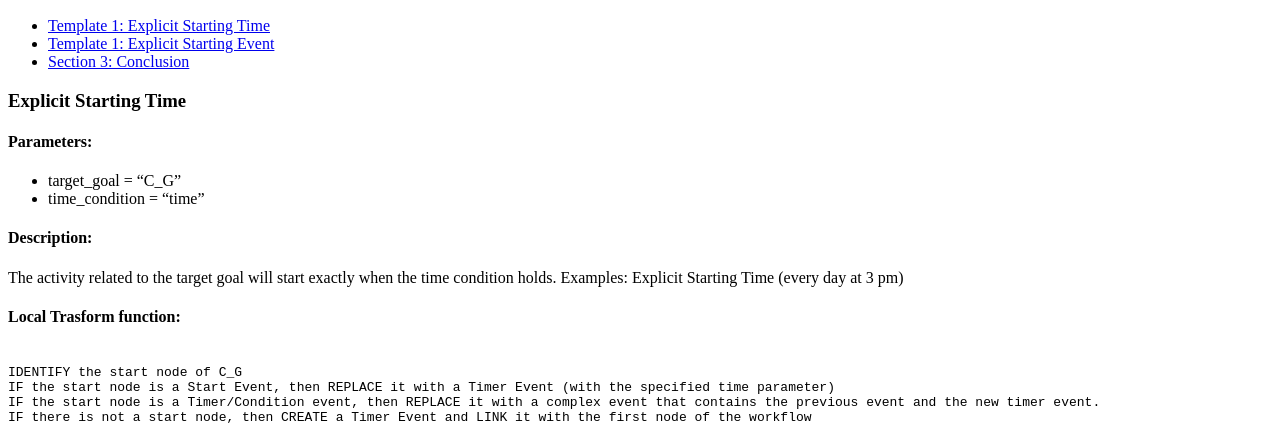
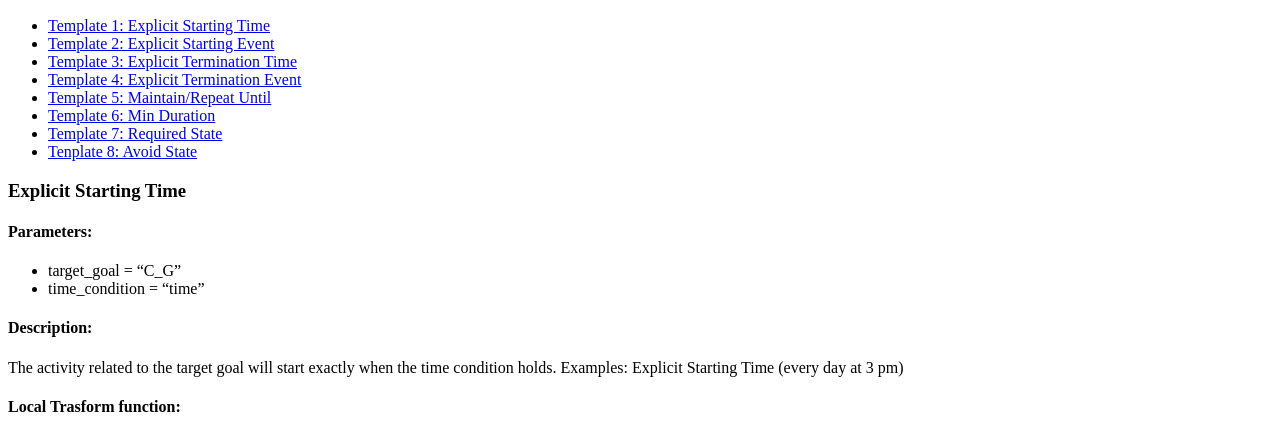
Before and after one commit to ls-cnr/AAL4E, a plain HTML site: page index.html in a window 1280 px wide. Shown: the part 356-800 px from the top of the page. Drawn offline with Linux system fonts and the light colour scheme.

Commit message:
Update index.html

```diff
--- a/index.html
+++ b/index.html
@@ -21,8 +21,13 @@ specified by an *)</li>
   <h2>Table of Contents</h2>
   <ul>
     <li><a href="#explicit_start_time">Template 1: Explicit Starting Time</a></li>
-    <li><a href="#explicit_start_event">Template 1: Explicit Starting Event</a></li>
-    <li><a href="#section-3">Section 3: Conclusion</a></li>
+    <li><a href="#explicit_start_event">Template 2: Explicit Starting Event</a></li>
+    <li><a href="#explicit_termination_time">Template 3: Explicit Termination Time</a></li>
+    <li><a href="#explicit_termination_event">Template 4: Explicit Termination Event</a></li>
+    <li><a href="#maintain_repeat">Template 5: Maintain/Repeat Until</a></li>
+    <li><a href="#min_duration">Template 6: Min Duration</a></li>
+    <li><a href="#required_state">Template 7: Required State</a></li>
+    <li><a href="#avoid_state">Tenplate 8: Avoid State</a></li>
   </ul>
 </nav>
 
@@ -176,7 +181,7 @@ rule TransformStartNode {
 </section>
 
 
-
+<section id="explicit_termination_time">
 <h3>Explicit Termination Time</h3>
 <h4>Parameters:</h4>
 <p>
@@ -257,9 +262,10 @@ rule GlobalTransform {
 }
 </code>
 </pre>
+</section>
 
 
-
+<section id="explicit_termination_event">
 <h3>Explicit Termination Event</h3>
 <h4>Parameters:</h4>
 <p>
@@ -341,10 +347,11 @@ rule GlobalTransform {
 }
 </code>
 </pre>
+</section>
 
 
 
-
+<section id="maintain_repeat">
 <h3>MaintainRepeat Until</h3>
 <h4>Parameters:</h4>
 <p>
@@ -457,11 +464,12 @@ rule GlobalTransform {
 }
 </code>
 </pre>
+</section>
 
 
 
 
-
+<section id="min_duration">
 <h3>Min Duration</h3>
 <h4>Parameters:</h4>
 <p>
@@ -547,11 +555,12 @@ rule AddSuccessorFlows {
 }
 </code>
 </pre>
+</section>
 
 
 
 
-
+<section id="required_state">
 <h3>Required State/Condition</h3>
 <h4>Parameters:</h4>
 <p>
@@ -618,12 +627,13 @@ rule HandleSubProcessSeqDecomposition {
 }
 </code>
 </pre>
+</section>
 
 
 
 
 
-
+<section id="avoid_state">
 <h3>Avoid State/Condition</h3>
 <h4>Parameters:</h4>
 <p>
@@ -685,3 +695,4 @@ rule HandleNestedSubProcess {
 }
 </code>
 </pre>
+</section>
```
